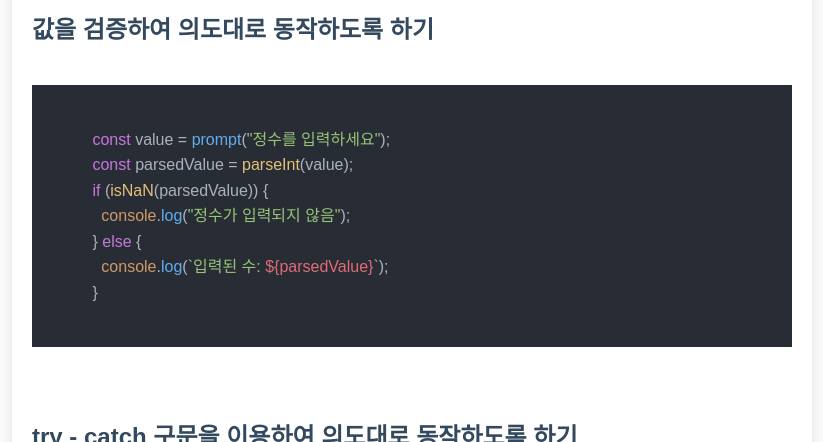
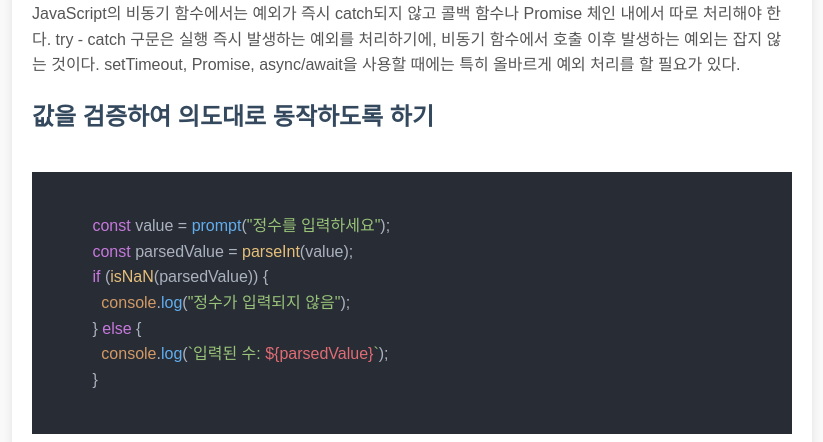
Before and after one commit to 1408bg/1408bg.github.io, a plain HTML site: page homework/web-programming/index.html in a window 1280 px wide. Shown: the part 658-1100 px from the top of the page, without its empty margins (228-1051 px from the left). Drawn offline with nearby package versions, Linux system fonts and the light colour scheme.

Commit message:
Update index.html

```diff
--- a/homework/web-programming/index.html
+++ b/homework/web-programming/index.html
@@ -36,6 +36,11 @@
     </section>
     <section>
       <h1>예외 처리</h1>
+      <p>
+        JavaScript의 비동기 함수에서는 예외가 즉시 catch되지 않고 콜백 함수나 Promise 체인 내에서 따로 처리해야 한다.
+        try - catch 구문은 실행 즉시 발생하는 예외를 처리하기에, 비동기 함수에서 호출 이후 발생하는 예외는 잡지 않는 것이다.
+        setTimeout, Promise, async/await을 사용할 때에는 특히 올바르게 예외 처리를 할 필요가 있다.
+      </p>
       <h2>값을 검증하여 의도대로 동작하도록 하기</h2>
       <pre>
         <code class="language-javascript">
```
